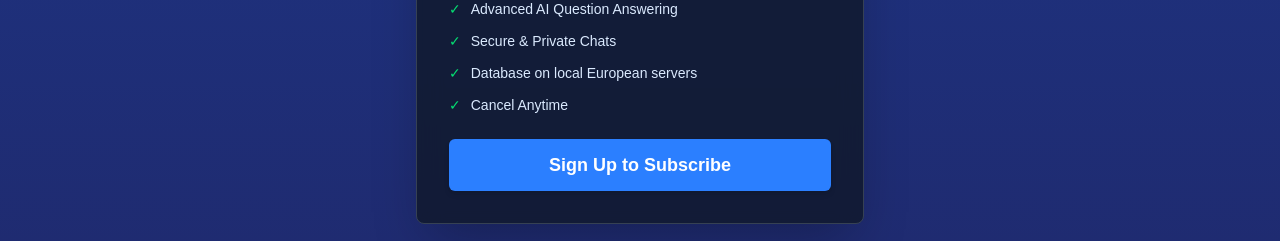
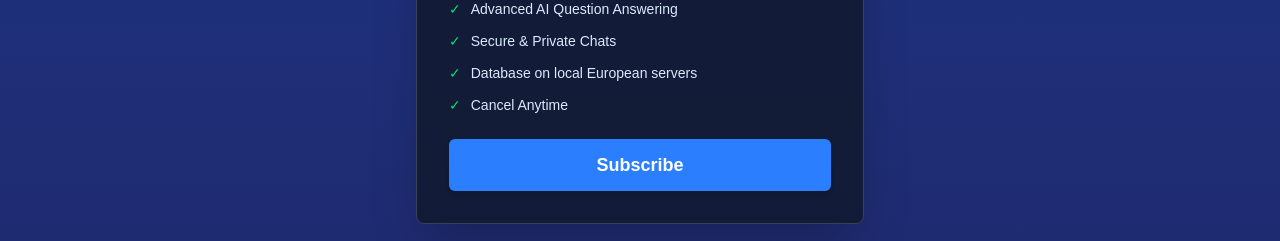
Before and after one commit to damfello/bequ-15, a Next.js app: page / in a window 1280 px wide. Shown: the part 2280-2521 px from the top of the page. Built offline with nearby package versions, Linux system fonts and the light colour scheme; no server answers.

Commit message:
landing page home updated

```diff
--- a/src/components/LandingPage.tsx
+++ b/src/components/LandingPage.tsx
@@ -249,7 +249,7 @@ export default function LandingPage() {
                  <li className="flex items-center"><span className="text-green-400 mr-2.5">✓</span> Database on local European servers</li>
                  <li className="flex items-center"><span className="text-green-400 mr-2.5">✓</span> Cancel Anytime</li>
                </ul>
-               <button onClick={navigateToLogin} className="w-full bg-blue-500 hover:bg-blue-600 text-white text-lg font-semibold py-3 rounded-md transition duration-150 shadow-md"> Sign Up to Subscribe </button>
+               <button onClick={navigateToLogin} className="w-full bg-blue-500 hover:bg-blue-600 text-white text-lg font-semibold py-3 rounded-md transition duration-150 shadow-md"> Subscribe </button>
             </div>
           </div>
       </section>
```
